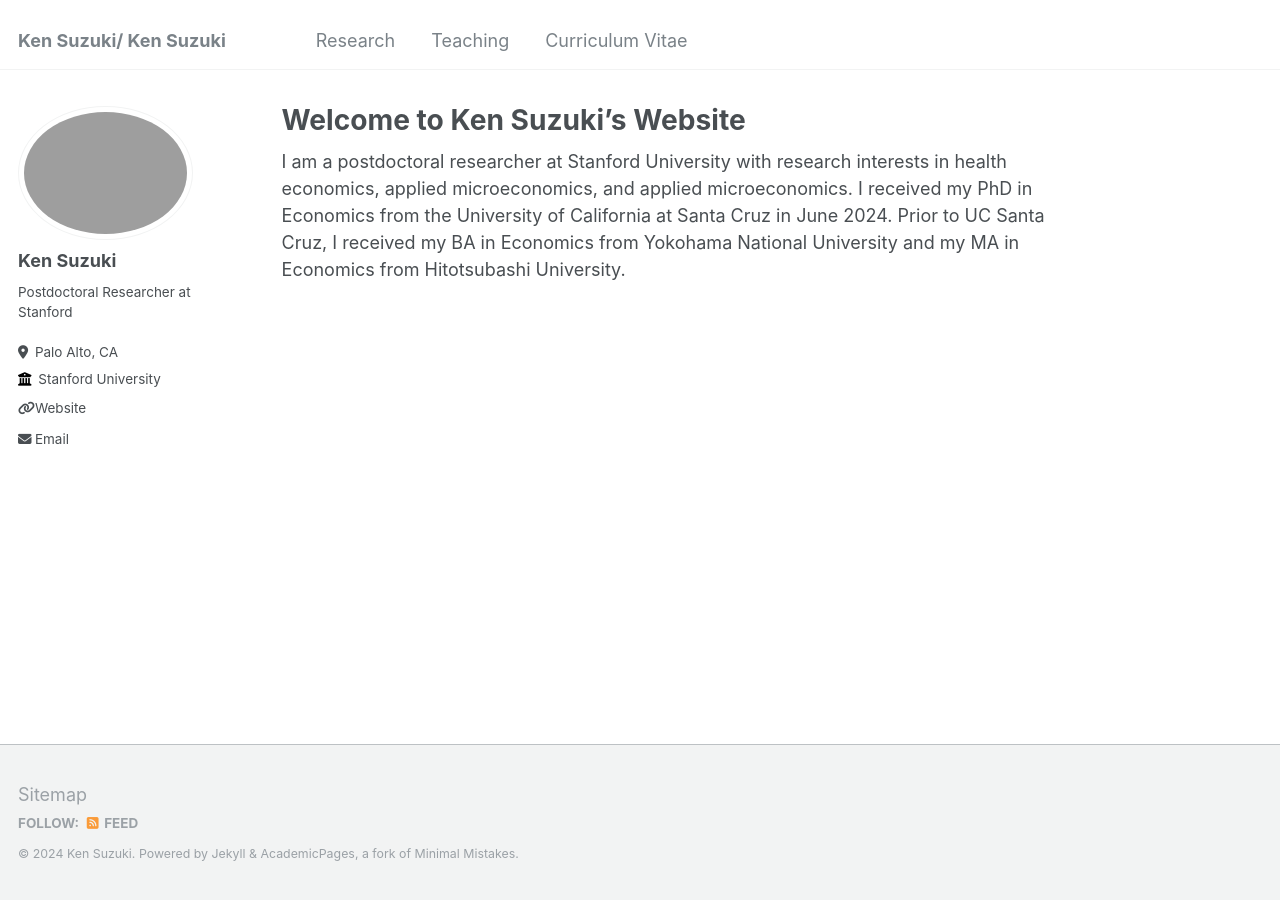
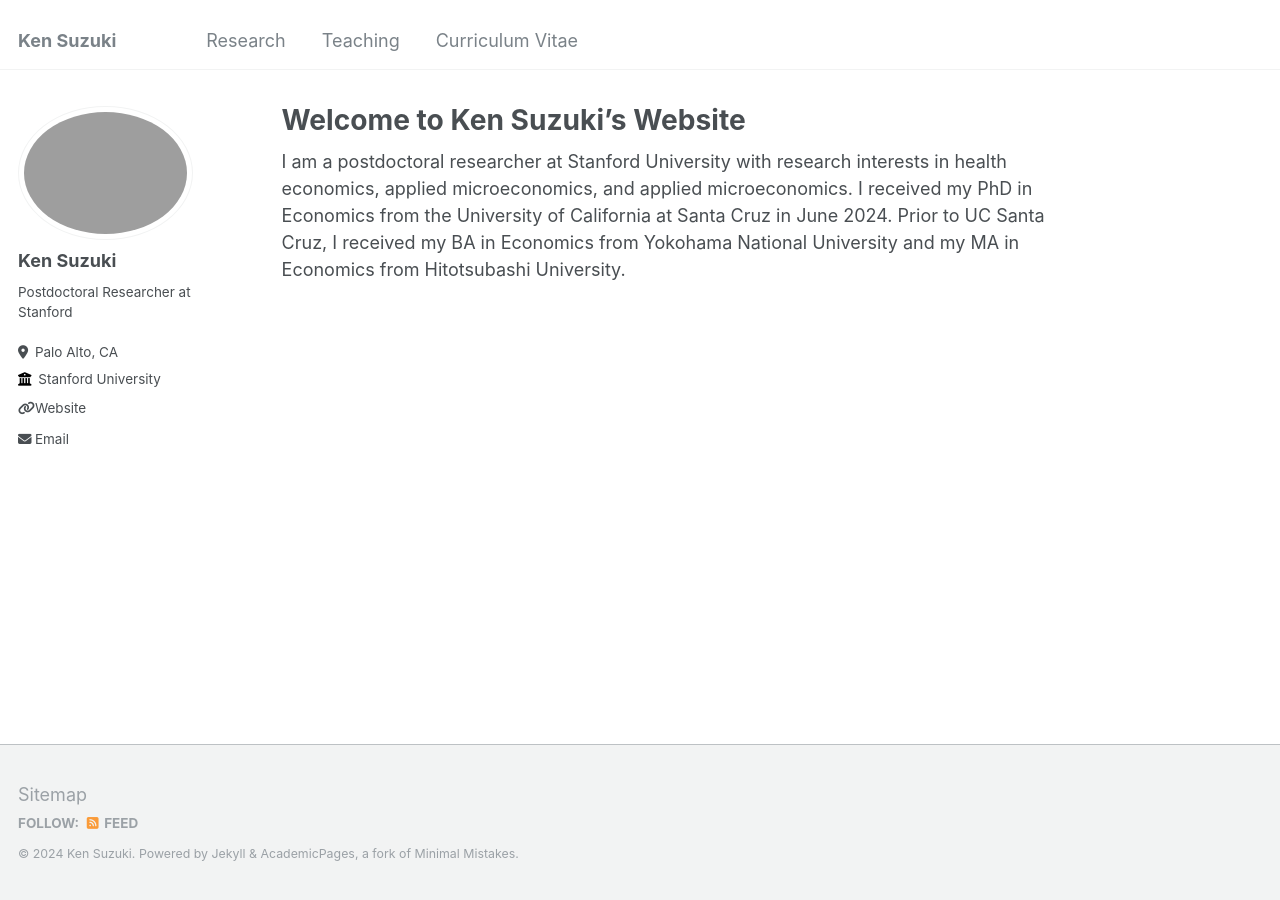
Before and after one commit to ksuzuki4/ken.suzuki.github.io, a Jekyll site: the page built from _pages/about.md, in a window 1280 px wide. Built offline with Jekyll 4.4.1, drawn with Linux system fonts in a browser that asks for light colours.

Commit message:
Update _config.yml

```diff
--- a/_config.yml
+++ b/_config.yml
@@ -9,7 +9,7 @@
 # Basic Site Settings
 theme                    : jekyll-theme-minimal
 locale                   : "en-US"
-title                    : "Ken Suzuki/ Ken Suzuki"
+title                    : "Ken Suzuki"
 title_separator          : "-"
 name                     : &name "Ken Suzuki"
 description              : &description "Ph.D. in Economics"
@@ -22,7 +22,7 @@ repository               : "ksuzuki4/ksuzuki4.github.io"
 #               Additional customization can be done by editing /_includes/author-profile.html
 author:
   # Biographic information
-  avatar           : "images/KenSuzukiWeb.jpg"
+  avatar           : "/images/KenSuzukiWeb.jpg"
   name             : "Ken Suzuki"
   pronouns         : # example: "she/her"
   bio              : "Postdoctoral Researcher at Stanford"
```
